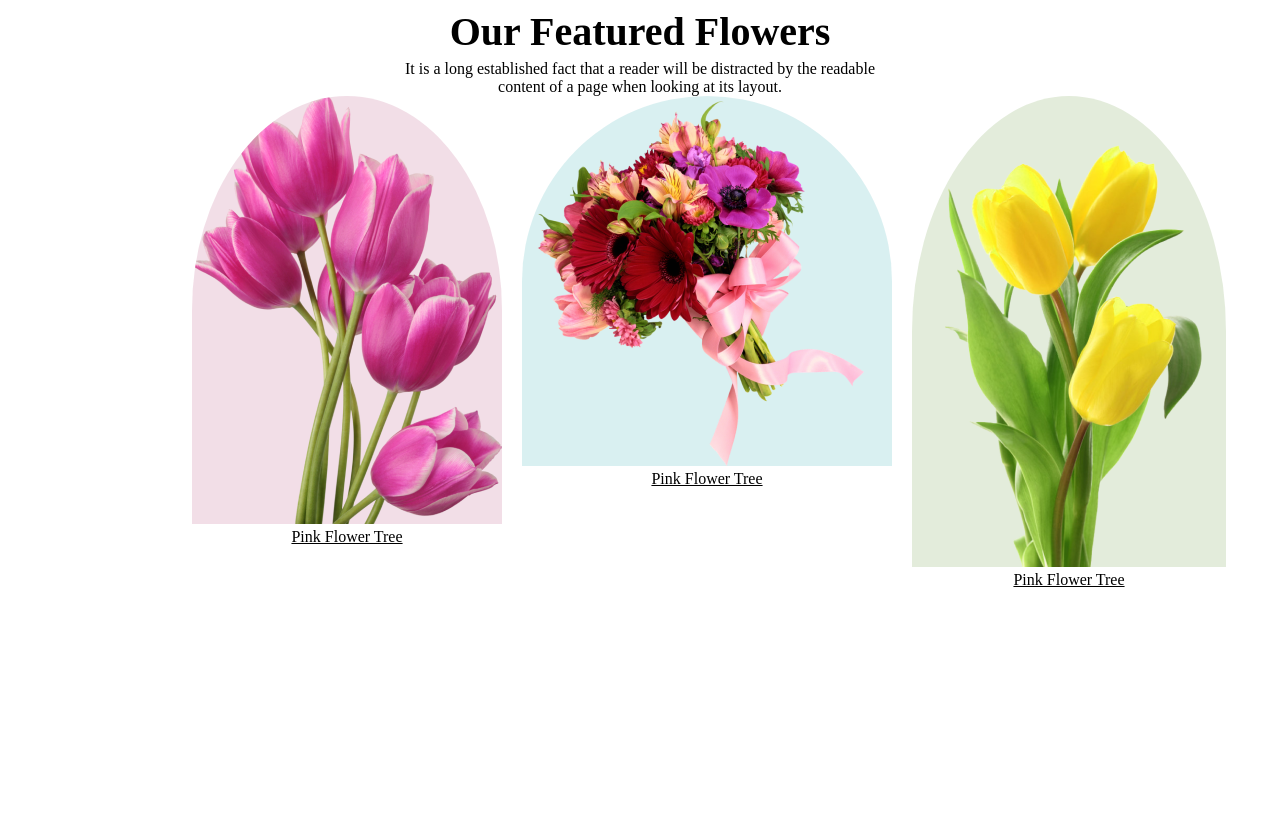
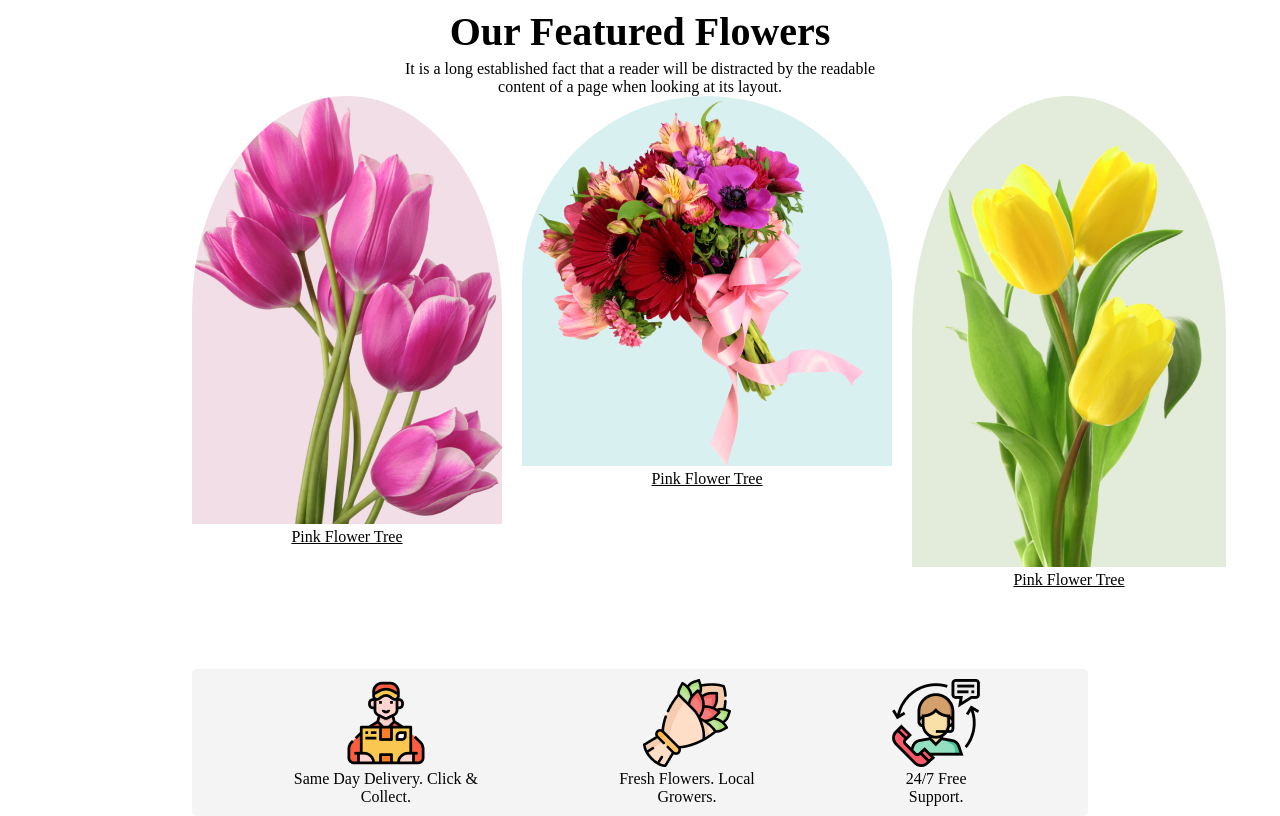
Before and after one commit to Shuvo-Kumar/flower-shop, a plain HTML site: page index.html in a window 1280 px wide. Shown: the part 877-1693 px from the top of the page. Before the commit the page ends 1466 px from the top, so only its background shows below. Drawn offline with Linux system fonts and the light colour scheme.

Commit message:
services added

```diff
--- a/index.html
+++ b/index.html
@@ -41,6 +41,24 @@
             </div>
         </nav>
     </section>
+    <section class="secstyle3">
+        <nav class="navstyle3">
+            <div class="services">
+                <div class="service">
+                    <img class="service-pic" src="/Flower Asset/Group 57.png">
+                    <p class="service-title">Same Day Delivery. Click & Collect.</p>
+                </div>
+                <div class="service">
+                    <img class="service-pic" src="/Flower Asset/Group 58.png">
+                    <p class="service-title">Fresh Flowers. Local Growers.</p>
+                </div>
+                <div class="service">
+                    <img class="service-pic" src="/Flower Asset/Group 59.png">
+                    <p class="service-title">24/7 Free Support.</p>
+                </div>
+            </div>
+        </nav>
+    </section>
 </body>
 
 </html>
--- a/style.css
+++ b/style.css
@@ -88,3 +88,49 @@
     text-align: center;
     text-decoration: underline;
 }
+/*third section*/
+.secstyle3 {
+    margin-top: 10vh;
+}
+
+.navstyle3 {
+    width: 70%;
+    margin: auto;
+    padding: 10px 0;
+    background-color: rgba(39, 39, 39, 0.05);
+    border-radius: 5px;
+}
+
+.service {
+    padding-right: 10px;
+}
+
+.services {
+    display: flex;
+    gap: 100px;
+    width: 80%;
+    margin: auto;
+}
+
+.services-title {
+    font-weight: 700;
+    font-size: 40px;
+    padding-top: 5px;
+    padding-bottom: 5px;
+    text-align: center;
+}
+
+.services-description {
+    text-align: center;
+}
+
+.service-pic{
+    display: flex;
+    width: fit-content;
+    margin: auto;
+}
+
+.service-title {
+    text-align: center;
+    padding-top: 3px;
+}
```
